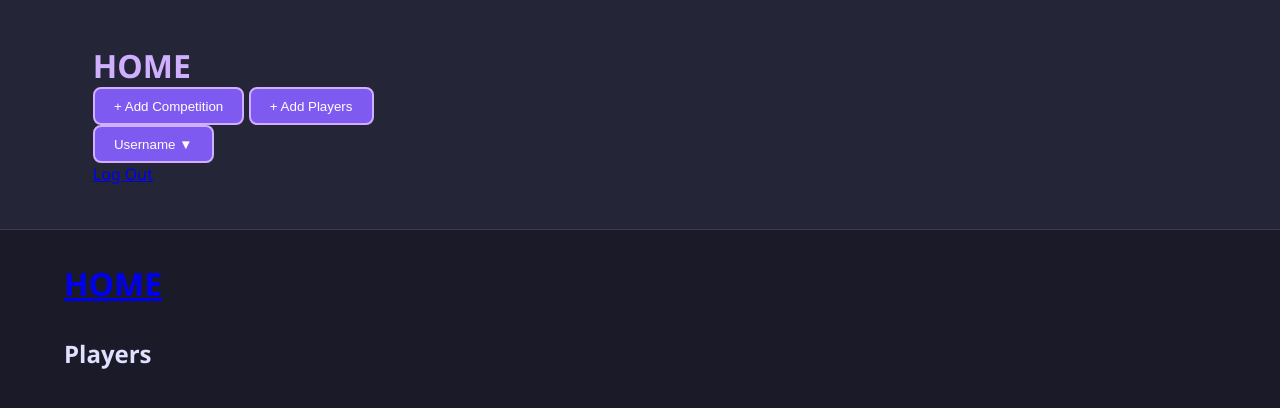
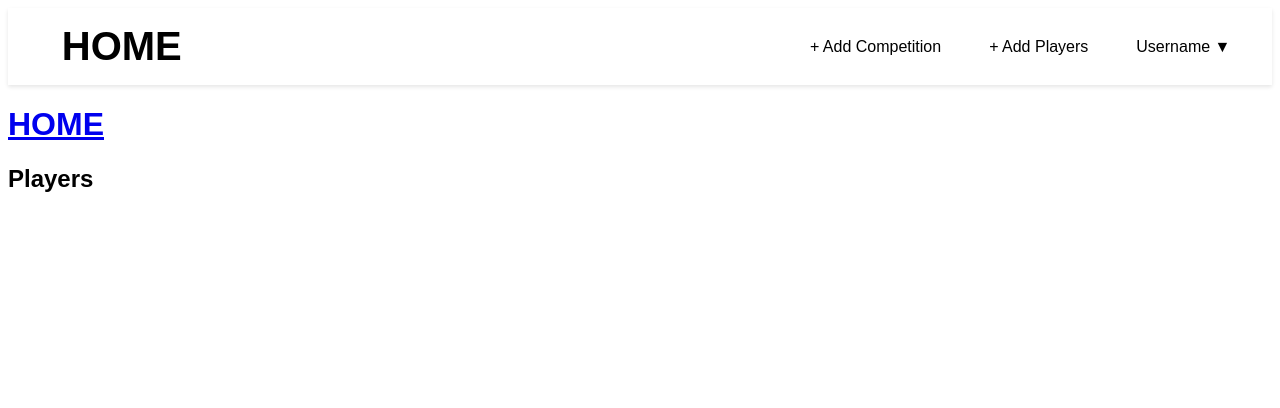
Before and after one commit to inllxy/CITS3403, a Flask app: page /dashboard/ in a window 1280 px wide. Shown: the top 408 px of the page. Run offline with Flask 3, Linux system fonts and the light colour scheme.

Commit message:
change the layout of competition card, more change will be coming

```diff
--- a/app/static/CSS/user.css
+++ b/app/static/CSS/user.css
@@ -1,195 +1,379 @@
-:root {
-    --bg-dark:    #1a1a28;
-    --bg-mid:     #252538;
-    --text-light: #e0e0ff;
-    --text-mid:   #a0a0c0;
-    --accent:     #7f5af0;
-    --accent-alt: #d0afff;
-    --border:     #3a3a5a;
-  }
-
-  * { margin:0; padding:0; box-sizing:border-box; }
-  body {
-    background: var(--bg-dark); color: var(--text-light);
-    font-family: 'Segoe UI', Roboto, sans-serif;
-  }
-
-  .container {
-    width: 90%; max-width: 1200px;
-    margin: 2rem auto;
-  }
-  .flex { display:flex; gap:1rem; }
-  .flex-center { display:flex; align-items:center; justify-content:center; }
-
-  .navbar {
-    background: var(--bg-mid); padding:1rem 2rem;
-    border-bottom:1px solid var(--border);
-  }
-  .navbar h1 { color: var(--accent-alt); }
-  .btn, button {
-    background: var(--accent); border:2px solid var(--accent-alt);
-    color:#fff; padding:.6rem 1.2rem; border-radius:.5rem;
-    cursor:pointer; transition: .2s;
-  }
-  .btn:hover, button:hover { background: var(--accent-alt); transform: translateY(-2px); }
-  .btn:active, button:active { transform: translateY(0); }
-
-  .card {
-    background: var(--bg-mid);
-    border:1px solid var(--border);
-    border-radius:.75rem;
-    padding:1.5rem;
-    margin-bottom:2rem;
-  }
-
-  label { color: var(--text-mid); margin-top:1rem; }
-  input[type="text"],
-  input[type="number"],
-  input[type="url"],
-  select,
-  textarea {
-    background:#2a2a42;
-    border:1px solid var(--border);
-    color:var(--text-light);
-    border-radius:.5rem;
-    padding:.6rem; margin-top:.25rem;
-  }
-  input:focus, select:focus, textarea:focus {
-    outline:none;
-    border-color: var(--accent);
-    box-shadow:0 0 8px rgba(127,90,240,0.6);
-  }
-
-  .modal {
-    display:none; position:fixed; top:0; left:0;
-    width:100%; height:100%;
-    background:rgba(0,0,0,0.7);
-    align-items:center; justify-content:center;
-    z-index:1000;
-  }
-  .modal-content {
-    background:var(--bg-mid);
-    padding:2rem;
-    border-radius:.75rem;
-    width:90%; max-width:800px;
-    max-height:90%; overflow-y:auto;
-    position:relative;
-  }
-  .modal-content .close {
-    position:absolute; top:1rem; right:1rem;
-    font-size:1.5rem; color:var(--text-mid);
-    cursor:pointer;
-  }
-
-  #bracket {
-    display:flex; gap:2rem; overflow-x:auto;
-    margin-top:1rem;
-  }
-  .round {
-    background:#2a2a42;
-    border:1px solid var(--border);
-    border-radius:.5rem;
-    padding:1rem;
-  }
-  .match input { width:140px; display:block; margin:.25rem auto; }
-
-  .flash {
-    padding:.75rem 1rem; border-radius:.5rem;
-    margin-bottom:1rem;
-  }
-  .flash.success {
-    background:#2a332a; border:1px solid #4f8f4f;
-    color:#b8fbb8;
-  }
-  .flash.error {
-    background:#3a2424; border:1px solid #bf4f4f;
-    color:#ffb8b8;
-  }
-
-form label {
-  font-weight: bold;
-  display: block;
-  margin-bottom: 0.25rem;
+/* -----------------------------------
+   GLOBAL TYPOGRAPHY
+----------------------------------- */
+body,
+.container > h2,
+.competition-info h2,
+.button-group .btn,
+.competition-date .competition-month,
+.competition-date .competition-day,
+.navbar h1,
+.player-card h3 {
+  font-family: 'Bebas Neue', sans-serif;
 }
 
-
-form input,
-form select,
-form textarea {
-  display: block;
-  width: 100%;
-  margin-bottom: 1rem;   /* space before next label */
+/* -----------------------------------
+   NAVBAR (matching SF6_Main_Page.css)
+----------------------------------- */
+.navbar {
+  background: #fff;
+  box-shadow: 0 2px 4px rgba(0,0,0,0.1);
+}
+.navbar .container {
+  display: flex;
+  align-items: center;
+  justify-content: space-between;
+  padding: 1rem 2vw;
+}
+.navbar h1 {
+  margin: 0 2vw 0 2.2vw;
+  font-size: 2.5rem;
 }
 
+/* ensure your nav-buttons flex & spacing */
+.nav-buttons {
+  display: flex;
+  gap: 1rem;
+  align-items: center;
+}
+.nav-buttons button,
+.nav-buttons .dropdown-btn {
+  background: transparent;
+  border: none;
+  color: #000;
+  padding: 0.5rem 1rem;
+  font-size: 1rem;
+  cursor: pointer;
+}
+.nav-buttons .btn:hover,
+.nav-buttons .btn:focus {
+  color: #007bff;
+  text-decoration: underline;
+}
 
-.note {
-  font-size: 0.85rem;
-  font-weight: normal;
-  color: var(--text-mid); /* or whichever text-mid you prefer */
-  margin-bottom: 0.5rem;
+/* dropdown styling */
+.dropdown {
+  position: relative;
 }
-/* ─ NAVBAR ───────────────────────────────────────────────────── */
-.navbar {
+.dropdown-content {
+  display: none;
+  position: absolute;
+  right: 0;
+  background: #fff;
+  border: 1px solid #ddd;
+  border-radius: 0.5rem;
+  margin-top: 0.5rem;
+  min-width: 8rem;
+  box-shadow: 0 2px 5px rgba(0,0,0,0.2);
+  z-index: 10;
+}
+.dropdown.show .dropdown-content {
+  display: block;
+}
+.dropdown-content a {
+  display: block;
+  padding: 0.5rem 1rem;
+  color: #000;
+  text-decoration: none;
+}
+.dropdown-content a:hover,
+.dropdown-content a:focus {
+  background-color: #f8f9fa;
+  color: #007bff;
+}
+
+/* -----------------------------------
+   COMPETITION CARDS
+----------------------------------- */
+.competition-card {
   display: flex;
-  justify-content: space-between;
-  align-items: center;
-  background: var(--bg-mid);
-  padding: 0.75rem 2rem;
+  width: 70vw;
+  margin: 0 0 8vh 2vw;
+  padding: 1vw;
+  border-top: 1px solid #08e41b;
+  border-bottom: 1px solid #08e41b;
+  border-radius: 0;
 }
-.nav-left .nav-title { color: var(--accent-alt); font-size: 1.5rem; }
-.nav-right { gap: 1rem; }
-.dropdown { position: relative; }
-.dropdown-menu {
-  display: none;
-  position: absolute; right:0; top:100%;
-  background: var(--bg-mid);
-  border:1px solid var(--border);
-  border-radius:.5rem;
-  margin-top:.5rem;
-  overflow:hidden;
+.competition-date {
+  border-right: 1px solid #08e41b;
+  width: 12.5vw;
+  height: 15vw;
+  text-align: center;
+  padding-top: 1vw;
 }
-.dropdown:hover .dropdown-menu { display: block; }
-.dropdown-menu a {
-  display:block; padding:.5rem 1rem;
-  color:var(--text-light); text-decoration:none;
+.competition-date .competition-month {
+  color: #030cb4;
+  font-size: 3vw;
 }
-.dropdown-menu a:hover { background: var(--accent); }
+.competition-date .competition-day {
+  color: #030cb4;
+  font-size: 8vw;
+}
 
-/* ─ UNIVERSAL IMAGE SIZING ─────────────────────────────────── */
-.game-logo, .poster {
+/* override small images */
+.result-image img,
+.profile-photo {
   width: 80px;
   height: 80px;
   object-fit: cover;
-  border-radius: .5rem;
+  border-radius: 0.5rem;
 }
 
-/* ─ BUTTON GROUP UNIFORM SIZING ───────────────────────────── */
-.button-group .btn {
-  min-width: 100px;
+.game-logo {
+  width: 12.5vw;
+  height: auto;
+  margin: auto 1vw;
+}
+
+.competition-info {
+  flex: 1;
+  margin-left: 4vw;
+}
+.competition-info h2 {
+  font-size: 4.5vw;
+  color: #100808;
+  margin: 0;
+  line-height: 1.2;
+}
+
+/* button‐group container & items */
+.competition-info .button-group,
+.competition-info .button-group a {
+  display: flex;
+  gap: 0.5rem;
+}
+.competition-info .button-group .btn,
+.competition-info .button-group button,
+.competition-info .button-group a {
+  flex: 1;
   text-align: center;
 }
 
-/* ─ COMPETITION CARD ACTIONS ──────────────────────────────── */
-.competition-card { position: relative; display:flex; gap:1rem; }
-.competition-actions {
-  position: absolute; bottom: 1rem; right: 1rem;
-  display:flex; gap:1rem;
+/* action buttons (Result, Details, Comp) */
+.button-group .btn {
+  margin-right: 1.5vw;
+  font-size: 2vw;
+  padding: 0.05vw 2.5vw;
+  background-color: gold;
+  border: none;
+  cursor: pointer;
 }
-.btn-like, .btn-comment {
-  background: transparent; border: none;
-  color: var(--text-light); font-size: 1.2rem;
-  display:flex; align-items:center; gap:.25rem;
-  cursor:pointer;
+
+/* hide by default; show when JS adds .visible */
+.result-image,
+.bracket-display {
+  display: none;
+  margin-top: 1rem;
 }
-.btn-like:hover, .btn-comment:hover { color: var(--accent-alt); }
+.result-image.visible,
+.bracket-display.visible {
+  display: block;
+}
 
-/* ─ COMMENT MODAL ──────────────────────────────────────────── */
-.comments-list {
+/* -----------------------------------
+   PLAYERS GRID
+----------------------------------- */
+.players-grid {
+  display: flex;
+  flex-wrap: wrap;
+  gap: 1rem;
+}
+.player-card {
+  width: 200px;
+  padding: 1rem;
+  position: relative;
+  border: 1px solid #ddd;
+  border-radius: 8px;
+  text-align: center;
+}
+.player-card h3 {
+  margin: 0.5rem 0 0.25rem;
+}
+
+/* SOCIAL LINKS */
+.social-links {
+  display: flex;
+  justify-content: center;
+  gap: 0.5rem;
+  font-size: 1.2rem;
+  margin: 0.5rem 0;
+}
+/* PRIVATE LOCK ICON */
+.private-lock {
+  position: absolute;
+  top: 0.5rem;
+  right: 0.5rem;
+  font-size: 0.8rem;
+  color: #888;
+}
+
+/* -----------------------------------
+   CARD ACTIONS (LIKE & COMMENT)
+----------------------------------- */
+.card-actions {
+  margin-top: 1rem;
+  display: flex;
+  gap: 1.5rem;
+  align-items: center;
+}
+.card-actions .action {
+  display: flex;
+  align-items: center;
+  gap: 0.25rem;
+  cursor: pointer;
+  color: #555;
+  font-size: 0.9rem;
+}
+.card-actions .action:hover {
+  color: #007bff;
+}
+
+/* -----------------------------------
+   MODALS
+----------------------------------- */
+.modal {
+  display: none;
+  position: fixed;
+  top: 0; left: 0;
+  width: 100%; height: 100%;
+  background: rgba(0,0,0,0.5);
+  justify-content: center;
+  align-items: center;
+  z-index: 100;
+}
+.flex-center {
+  display: flex;
+  align-items: center;
+  justify-content: center;
+}
+.modal-content {
+  background: #fff;
+  padding: 2rem;
+  border-radius: 8px;
+  width: 90%;
+  max-width: 500px;
+  position: relative;
+  overflow-y: auto;
+}
+.modal-content .close,
+.modal-content .close-player,
+.modal-content .close-comment,
+.modal-content .close-friends {
+  position: absolute;
+  top: 0.5rem;
+  right: 0.75rem;
+  cursor: pointer;
+  font-size: 1.5rem;
+}
+.close-bracket {
+  position: absolute;
+  top: .5rem;
+  right: .75rem;
+  cursor: pointer;
+}
+
+/* -----------------------------------
+   COMMENT MODAL DETAILS
+----------------------------------- */
+#commentModal .modal-content {
+  max-width: 500px;  /* reinforce width */
+}
+.comment-list {
   max-height: 200px;
   overflow-y: auto;
   margin-bottom: 1rem;
+  border: 1px solid #ddd;
+  border-radius: 0.5rem;
+  background: #f8f9fa;
+  padding: 0.5rem;
 }
 .comment-item {
-  padding:.5rem .75rem;
-  border-bottom:1px solid var(--border);
+  padding: 0.5rem;
+  border-bottom: 1px solid #ddd;
 }
+.comment-item:last-child {
+  border-bottom: none;
+}
+.comment-form textarea {
+  width: 100%;
+  height: 60px;
+  margin-bottom: 0.5rem;
+  background: #2a2a42;
+  border: 1px solid #ddd;
+  color: #fff;
+  border-radius: 0.5rem;
+  padding: 0.5rem;
+}
+.comment-form button {
+  float: right;
+}
+
+/* -----------------------------------
+   SOCIAL INPUT FIELDS
+----------------------------------- */
+.social-input {
+  position: relative;
+  margin-bottom: 1rem;
+}
+.social-input input {
+  width: 100%;
+  padding-right: 2rem;
+}
+.social-input .icon {
+  position: absolute;
+  right: 0.75rem;
+  top: 50%;
+  transform: translateY(-50%);
+  pointer-events: none;
+}
+
+/* -----------------------------------
+   GENERIC BUTTON
+----------------------------------- */
+.btn {
+  background: #007bff;
+  border: none;
+  color: #fff;
+  border-radius: 4px;
+  padding: 0.5rem 1rem;
+  font-size: 1rem;
+}
+.btn:hover {
+  background: #0056b3;
+}
+
+/* 1) Let the modal itself scroll if its content is too tall */
+.modal.flex-center {
+  display: none;               /* stays hidden until JS opens it */
+  position: fixed;
+  top: 0; left: 0;
+  width: 100%; height: 100%;
+  background: rgba(0,0,0,0.5);
+
+  /* instead of centering vertically, pin to the top and allow scroll */
+  justify-content: center;
+  align-items: flex-start;     /* push content to top */
+  padding-top: 2rem;           /* give it some breathing room */
+  overflow-y: auto;            /* scroll the whole modal if needed */
+  z-index: 1000;
+}
+
+/* 2) Constrain the white “window” inside it */
+.modal-content {
+  background: #fff;
+  border-radius: 8px;
+  padding: 1.5rem;
+  width: 90%;                  /* or a fixed width like 600px */
+  max-width: 600px;
+
+  /* cap the height so it never exceeds the viewport */
+  max-height: calc(100vh - 4rem);
+  overflow-y: auto;            /* scroll *inside* the white box */
+}
+
+/* -----------------------------------
+   HIDDEN HELPER
+----------------------------------- */
+.hidden {
+  display: none !important;
+}
```
